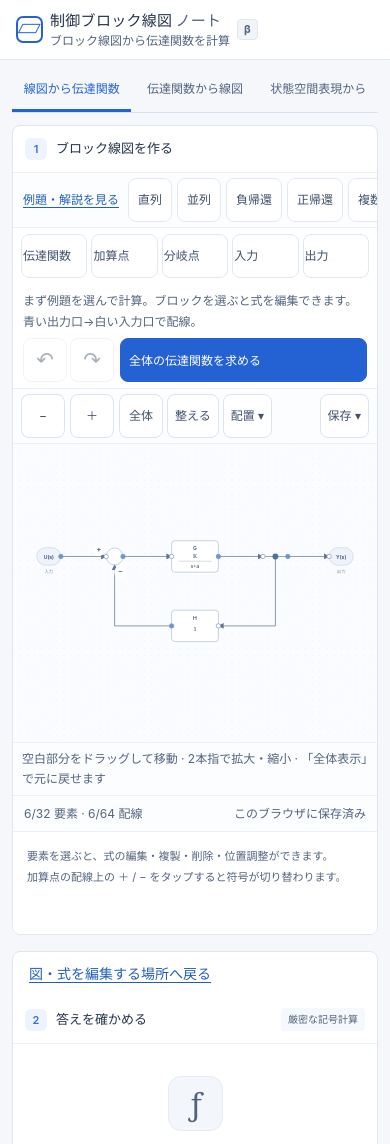
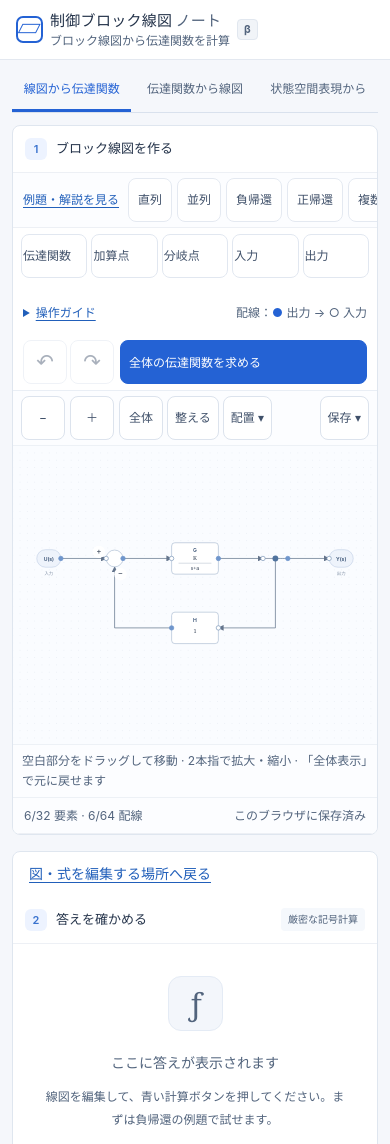
Before and after one commit to yoinoranpu/block-diagram-tool, a React (Vite) app: page / in a window 390 px wide. Shown: the top 1144 px of the page. Built offline with nearby package versions, Linux system fonts and the light colour scheme.

Commit message:
Replace repeated editor instructions with contextual help

```diff
--- a/src/App.tsx
+++ b/src/App.tsx
@@ -659,11 +659,20 @@ export default function App() {
 
                   </div>
                   <div className={`canvas-guide ${wire ? "wiring" : ""}`}>
-                    <span>
-                      {wire
-                        ? "● 接続先の白い入力口を選んでください。合流は白丸の加算点へ。"
-                        : "まず例題を選んで計算。ブロックを選ぶと式を編集できます。青い出力口→白い入力口で配線。"}
-                    </span>
+                    {wire ? (
+                      <span role="status">接続先の白い入力口を選んでください。</span>
+                    ) : (
+                      <details className="editor-help">
+                        <summary>操作ガイド</summary>
+                        <ul>
+                          <li>ブロックを選ぶと、図の上で式を編集できます。</li>
+                          <li>要素を選ぶと、複製・削除・位置調整の操作が表示されます。</li>
+                          <li>配線は青い出力口、白い入力口の順に選びます。合流には加算点を使います。</li>
+                          <li>加算点の入力にある ＋ / − を押すと符号を切り替えられます。</li>
+                        </ul>
+                      </details>
+                    )}
+                    {!wire && <span className="connection-legend">配線：<span className="legend-output" aria-hidden="true">●</span> 出力 → <span className="legend-input" aria-hidden="true">○</span> 入力</span>}
                     {wire && (
                       <button onClick={() => setWire(undefined)}>
                         配線を中止
@@ -729,7 +738,7 @@ export default function App() {
                     <span>{saveStatus}</span>
                   </div>
                   <div
-                    hidden={n?.kind === "block" && !showDetails}
+                    hidden={(!n && !e) || (n?.kind === "block" && !showDetails)}
                     className={`inspector ${n || e ? "active" : ""}`}
                     role={n || e ? "region" : undefined}
                     aria-label={n || e ? "選択した要素の編集" : undefined}
@@ -865,14 +874,7 @@ export default function App() {
                           </button>
                         )}
                       </>
-                    ) : (
-                      <p className="inspector-empty">
-                        要素を選ぶと、式の編集・複製・削除・位置調整ができます。
-                        <br />
-                        加算点の配線上の ＋ / −
-                        をタップすると符号が切り替わります。
-                      </p>
-                    )}
+                    ) : null}
                   </div>
                 </>
               ) : (
--- a/src/style.css
+++ b/src/style.css
@@ -1932,3 +1932,20 @@ button, input, .panel, .result-card, .block-editor-popover, .action-menu-panel {
   .brand-title { font-size: 15px; }
   .brand-purpose { font-size: 12px; }
 }
+
+/* Keep essential wiring cues visible; disclose detailed help on request. */
+.canvas-guide { flex-wrap: wrap; }
+.editor-help { flex: 1 1 120px; font-size: 12px; }
+.editor-help summary { cursor: pointer; min-height: 44px; display: list-item; align-content: center; color: var(--color-link); text-decoration: underline; text-underline-offset: 3px; }
+.editor-help ul { margin: 0 0 8px; padding-left: 20px; line-height: 1.8; }
+.editor-help li + li { margin-top: 6px; }
+.canvas-guide > .connection-legend { flex: 0 0 auto; white-space: nowrap; font-size: 12px; }
+.legend-output { color: var(--color-primary); }
+.legend-input { color: var(--color-muted); }
+@media (max-width: 600px) {
+  .canvas-guide { grid-template-columns: auto 1fr; }
+  .editor-help { grid-column: 1; }
+  .editor-help[open] { grid-column: 1 / -1; }
+  .canvas-guide > .connection-legend { grid-column: 2; justify-self: end; }
+  .canvas-guide .undo-tools { grid-column: 1; }
+}
```
Also changed, not shown: 7 other files (tests, documents, lock files or other folders).
